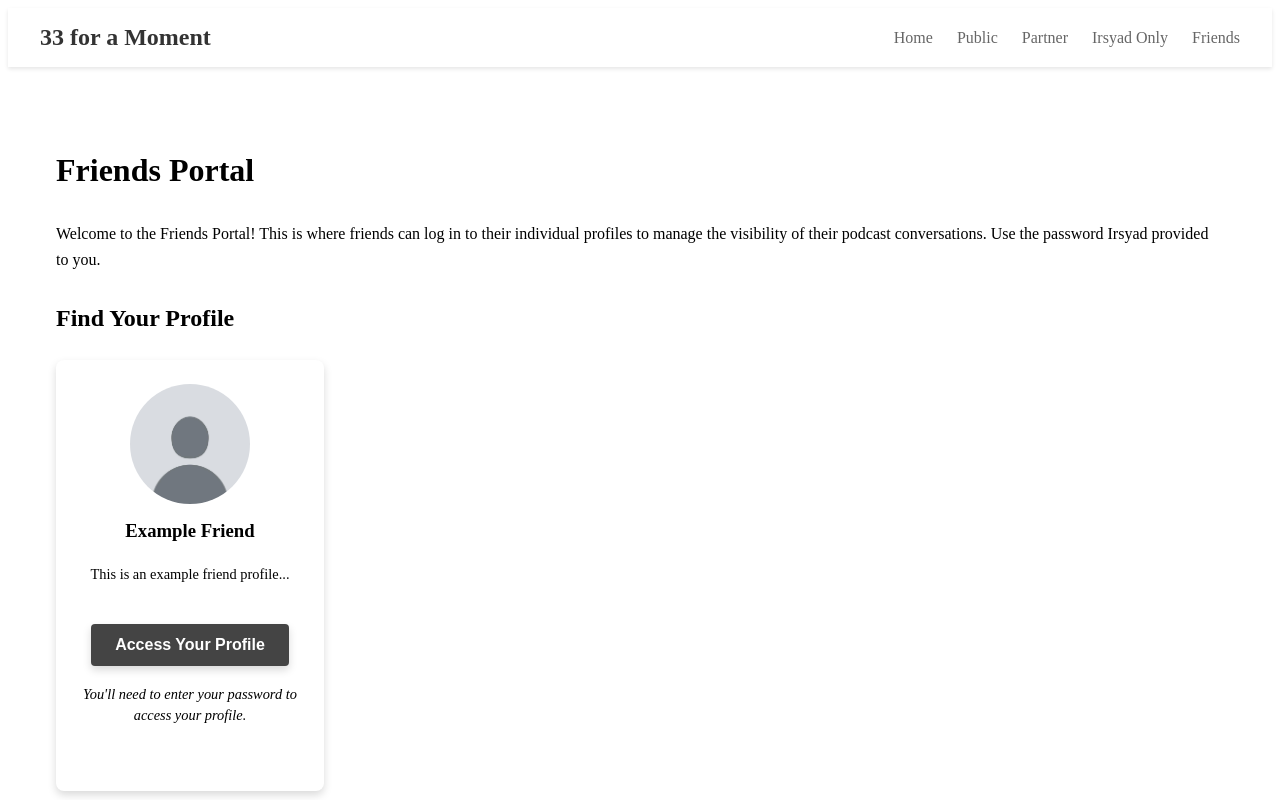
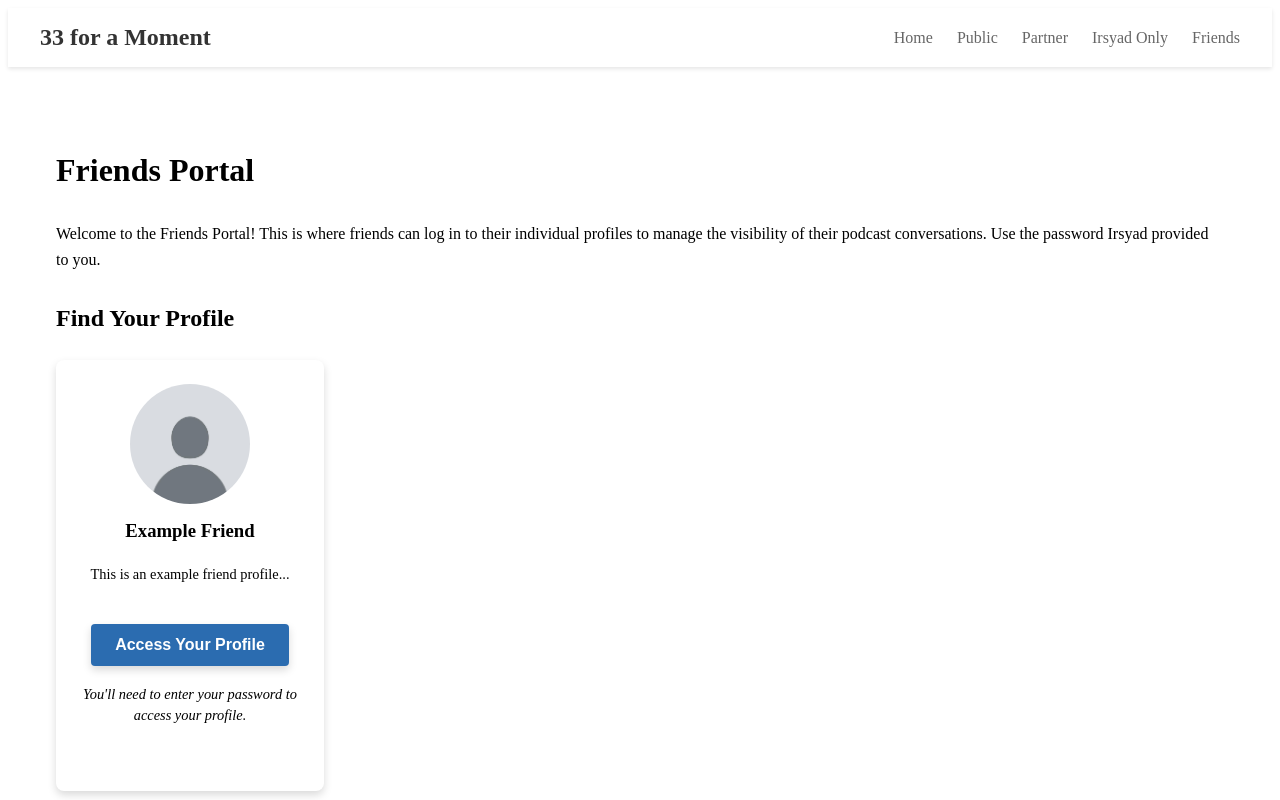
Before and after one commit to shudshudshud/33foramoment, a Next.js app: page /friends in a window 1280 px wide. In both pictures the pointer is over the button "Access Your Profile". Shown: the top 800 px of the page. Built offline with nearby package versions, Linux system fonts and the light colour scheme.

Commit message:
changed button colours

```diff
--- a/styles/Friends.module.css
+++ b/styles/Friends.module.css
@@ -74,7 +74,7 @@
 .accessButton {
   width: 100%;
   padding: 0.75rem 1.5rem;
-  background-color: var(--primary-color);
+  background-color: #333; /* Black by default */
   color: white;
   border: none;
   border-radius: 4px;
@@ -87,7 +87,8 @@
 }
 
 .accessButton:hover {
-  background-color: #444;
+  background-color: #2b6cb0; /* Blue on hover */
+  color: white;
   transform: translateY(-2px);
   box-shadow: 0 4px 8px rgba(0, 0, 0, 0.15);
 }
```
